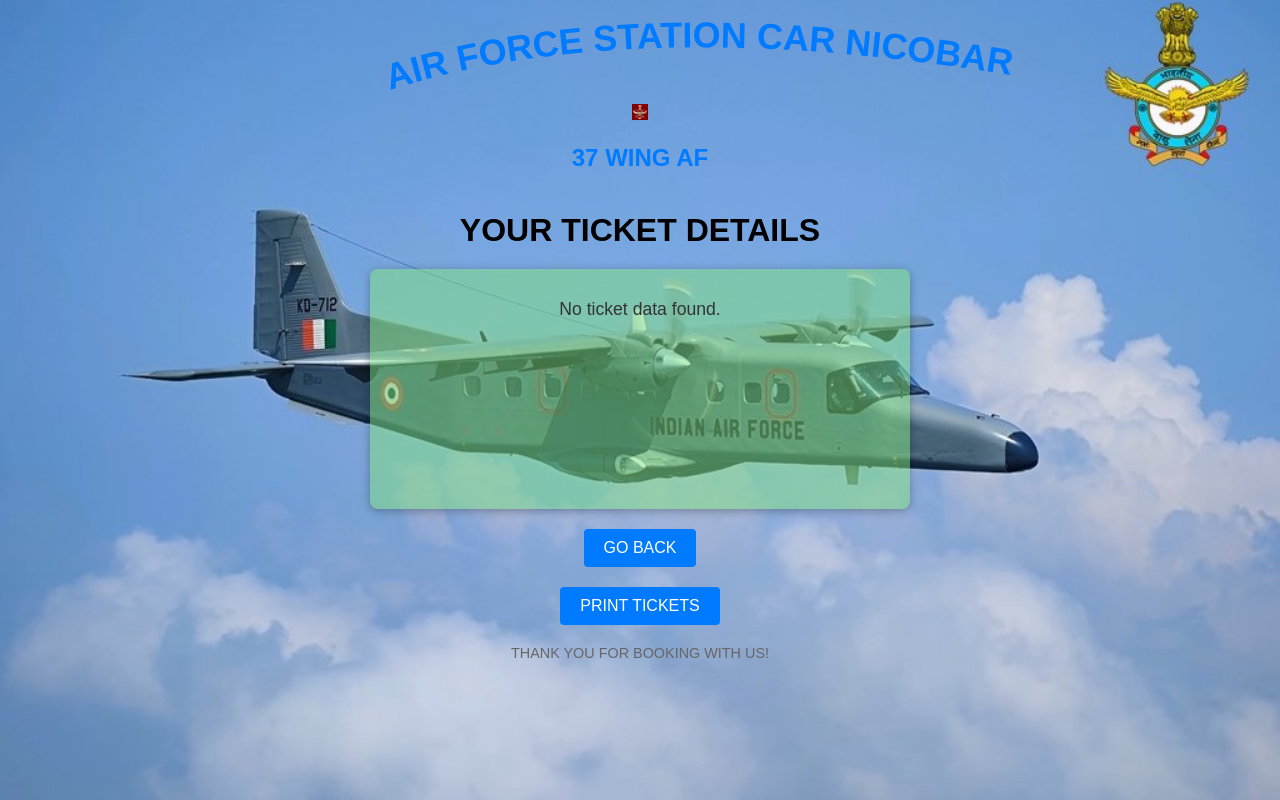
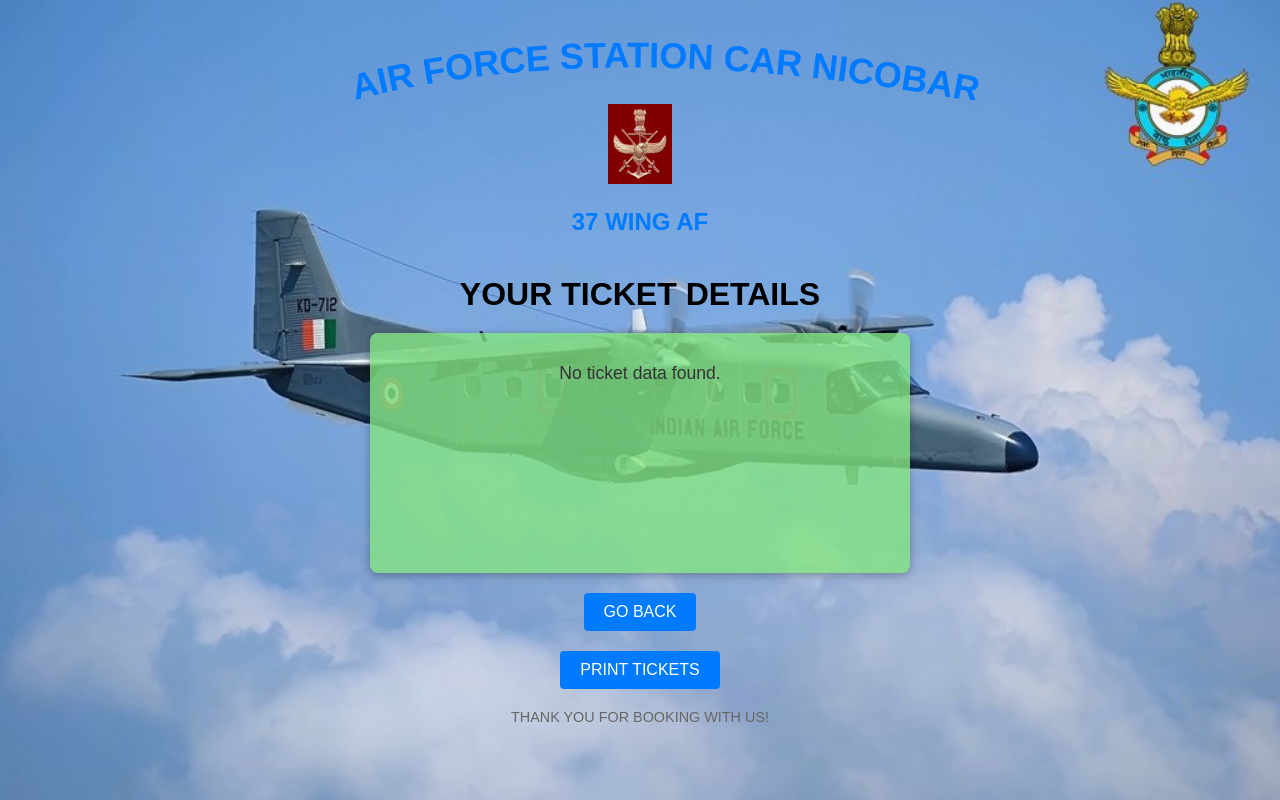
Before and after one commit to sparklipriya/booking, a plain HTML site: page tickets.html in a window 1280 px wide. Drawn offline with Linux system fonts and the light colour scheme.

Commit message:
Updated styling of ticket page

```diff
--- a/tickets.html
+++ b/tickets.html
@@ -32,7 +32,7 @@
             font-weight: bold; /* Bold text */
         }
         .ticket-info {
-            background: rgba(130, 228, 130, 0.5); /* More transparent background */
+            background: rgba(130, 228, 130, 0.8); /* More transparent background */
             padding: 20px;
             border-radius: 8px;
             box-shadow: 0 2px 10px rgba(0, 0, 0, 0.3);
@@ -72,9 +72,9 @@
 </head>
 <body>
 
-   <svg width="100%" height="100px" viewBox="0 0 1000 100" preserveAspectRatio="xMidYMid meet">
+   <svg width="100%" height="100px" viewBox="0 -10 1070 100" preserveAspectRatio="xMidYMid meet">
         <defs>
-            <path id="curve" d="M 250,90 Q 500,10 900,80" /> <!-- Curved arc -->
+            <path id="curve" d="M 250,90 Q 500,25 860,90" /> <!-- Curved arc -->
         </defs>
         <text width="100%">
             <textPath xlink:href="#curve" class="curved-text">
@@ -82,7 +82,7 @@
             </textPath>
         </text>
     </svg>
-    <img src="ids logo.jpg" alt="IDS Logo" style="max-width: 5%; height: 2%; margin-top: 0px;"/>
+    <img src="ids logo.jpg" alt="IDS Logo" style="max-width: 5%; height: 10%; margin-top: 0px;"/>
     <h2>37 WING AF</h2>
 
     <h1>YOUR TICKET DETAILS</h1>
```
